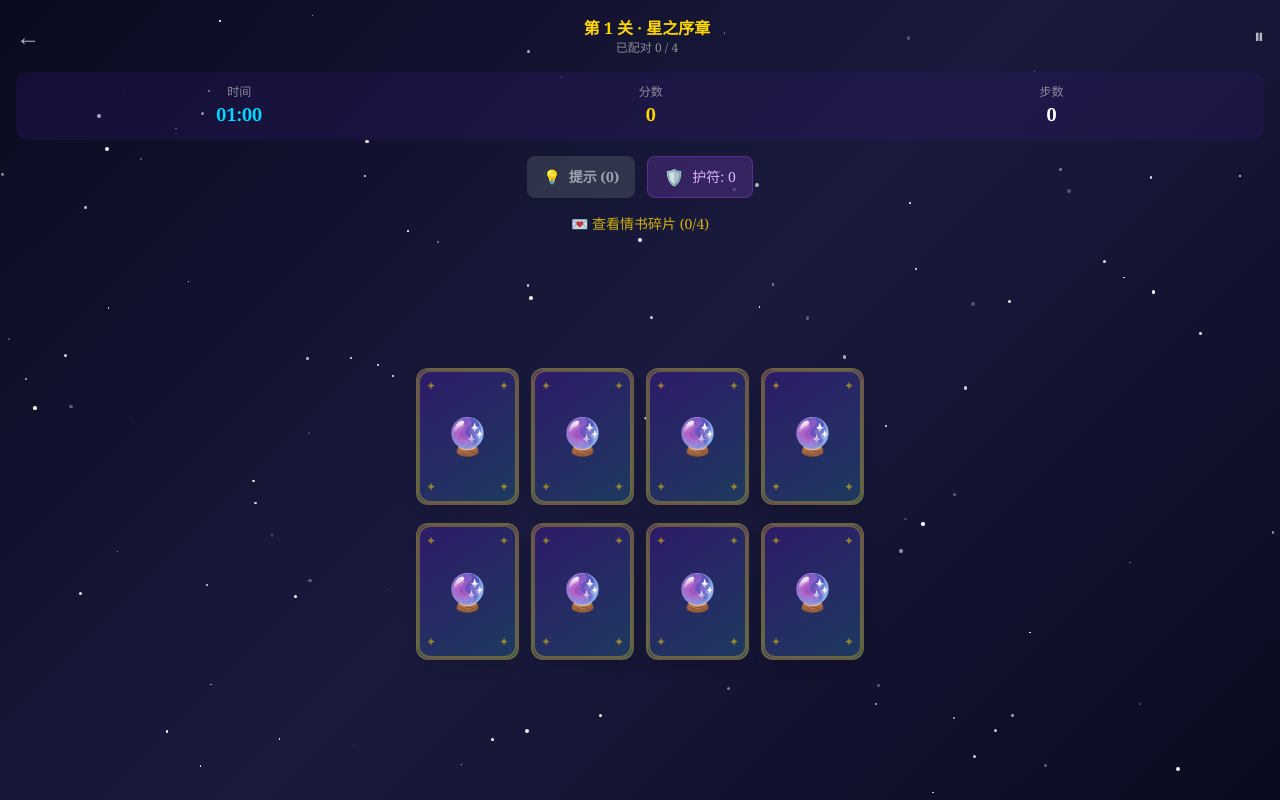
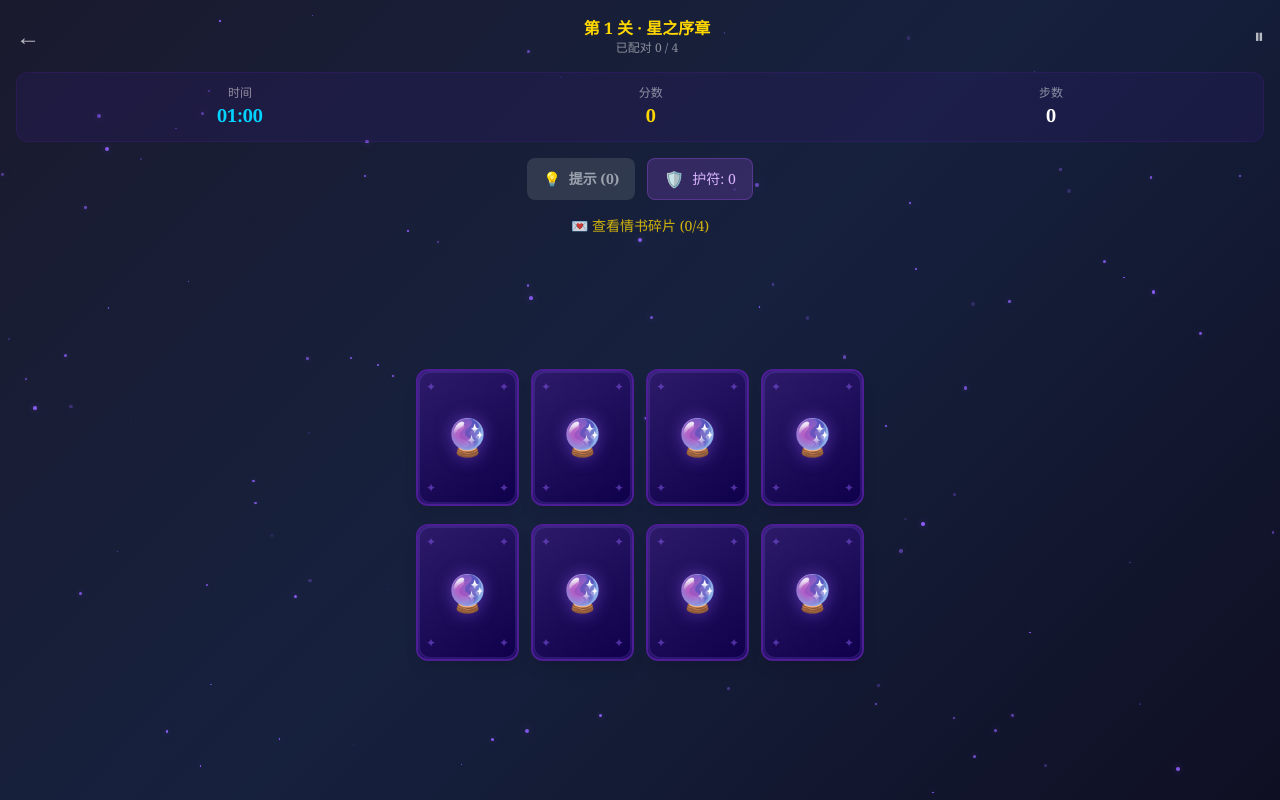
Before and after one commit to StarkXiao/xcf-197, a React (Vite) app: page / in a window 1280 px wide. Both pictures are taken after a click on the button "✨ 开始占卜 ✨". Built offline with nearby package versions, Linux system fonts and the light colour scheme.

Commit message:
.3001042752771291:7a2d6acee9768fe9b5b853da436ab529_6a311f3969838b2c91e8f13b.6a31464669838b2c91e8fe57.6a3146453f0b4e4787cea5ad:Trae CN.T(2026/6/16 20:49:10)

```diff
--- a/src/App.jsx
+++ b/src/App.jsx
@@ -49,7 +49,7 @@ function App() {
   const dailyChallenge = useDailyChallenge();
   const achievements = useAchievements(archive);
   const shop = useShop();
-  const seasonChallenge = useSeasonChallenge();
+  const seasonChallenge = useSeasonChallenge(archive, achievements, shop);
 
   useEffect(() => {
     const savedProgress = localStorage.getItem('starTowerProgress');
@@ -218,6 +218,7 @@ function App() {
   };
 
   const handleOpenAchievements = () => {
+    seasonChallenge.recordPageVisit('achievement');
     setCurrentPage(PAGES.ACHIEVEMENT);
   };
 
@@ -234,6 +235,7 @@ function App() {
   };
 
   const handleOpenShop = () => {
+    seasonChallenge.recordPageVisit('shop');
     setCurrentPage(PAGES.SHOP);
   };
 
@@ -291,9 +293,30 @@ function App() {
 
   const hasNextLevel = currentLevel < LEVELS.length;
 
+  const skinTheme = seasonChallenge?.getCurrentSkinTheme?.() || {
+    background: 'linear-gradient(135deg, #1a1a2e 0%, #16213e 50%, #0f0f23 100%)',
+    cardColor: '#2d1b69',
+    cardBorder: '#4c1d95',
+    textPrimary: '#ffffff',
+    textSecondary: '#a5b4fc',
+    accent: '#8b5cf6',
+    glow: 'rgba(139, 92, 246, 0.5)'
+  };
+
   return (
-    <div className="relative min-h-screen w-full overflow-hidden">
-      <StarryBackground />
+    <div
+      className="relative min-h-screen w-full overflow-hidden"
+      style={{
+        '--skin-bg': skinTheme.background,
+        '--skin-card': skinTheme.cardColor,
+        '--skin-card-border': skinTheme.cardBorder,
+        '--skin-text': skinTheme.textPrimary,
+        '--skin-text-secondary': skinTheme.textSecondary,
+        '--skin-accent': skinTheme.accent,
+        '--skin-glow': skinTheme.glow
+      }}
+    >
+      <StarryBackground skinTheme={skinTheme} />
 
       {currentPage === PAGES.HOME && (
         <HomePage
@@ -323,6 +346,7 @@ function App() {
           onWin={handleWin}
           onLose={handleLose}
           shop={shop}
+          skinTheme={skinTheme}
         />
       )}
 
@@ -367,6 +391,7 @@ function App() {
           dailyChallenge={dailyChallenge}
           onBack={handleBackFromDailyChallenge}
           onComplete={handleDailyChallengeComplete}
+          skinTheme={skinTheme}
         />
       )}
 
@@ -383,6 +408,7 @@ function App() {
           onBack={handleBackFromShop}
           onStartGame={handleStartGameFromShop}
           unlockedLevel={unlockedLevel}
+          seasonChallenge={seasonChallenge}
         />
       )}
 
--- a/src/components/Card.jsx
+++ b/src/components/Card.jsx
@@ -1,6 +1,6 @@
 import { useState, useEffect } from 'react';
 
-const Card = ({ card, onClick, disabled }) => {
+const Card = ({ card, onClick, disabled, skinTheme }) => {
   const [isFlipped, setIsFlipped] = useState(card.isFlipped);
   const [isMatched, setIsMatched] = useState(card.isMatched);
 
@@ -18,6 +18,11 @@ const Card = ({ card, onClick, disabled }) => {
     }
   };
 
+  const cardColor = skinTheme?.cardColor || '#2d1b69';
+  const cardBorderColor = skinTheme?.cardBorder || 'rgba(255, 215, 0, 0.3)';
+  const accentColor = skinTheme?.accent || '#ffd700';
+  const glowColor = skinTheme?.glow || 'rgba(139, 92, 246, 0.5)';
+
   return (
     <button
       className={`card-container w-full aspect-[3/4] cursor-pointer select-none
@@ -31,19 +36,24 @@ const Card = ({ card, onClick, disabled }) => {
       aria-label={isFlipped || isMatched ? card.star.name : '未翻开的星纹卡牌'}
     >
       <div className="card-inner w-full h-full">
-        <div className="card-back shadow-lg w-full h-full">
-          <div className="text-4xl">🔮</div>
-          <div className="absolute inset-0 rounded-xl border-2 border-star-gold/30" />
-          <div className="absolute top-2 left-2 text-star-gold/50 text-xs">✦</div>
-          <div className="absolute top-2 right-2 text-star-gold/50 text-xs">✦</div>
-          <div className="absolute bottom-2 left-2 text-star-gold/50 text-xs">✦</div>
-          <div className="absolute bottom-2 right-2 text-star-gold/50 text-xs">✦</div>
+        <div className="card-back shadow-lg w-full h-full"
+          style={{
+            background: `linear-gradient(145deg, ${cardColor} 0%, ${adjustColor(cardColor, -30)} 100%)`,
+            border: `2px solid ${cardBorderColor}`
+          }}
+        >
+          <div className="text-4xl" style={{ filter: `drop-shadow(0 0 8px ${glowColor})` }}>🔮</div>
+          <div className="absolute inset-0 rounded-xl border-2" style={{ borderColor: `${accentColor}30` }} />
+          <div className="absolute top-2 left-2 text-xs" style={{ color: `${accentColor}80` }}>✦</div>
+          <div className="absolute top-2 right-2 text-xs" style={{ color: `${accentColor}80` }}>✦</div>
+          <div className="absolute bottom-2 left-2 text-xs" style={{ color: `${accentColor}80` }}>✦</div>
+          <div className="absolute bottom-2 right-2 text-xs" style={{ color: `${accentColor}80` }}>✦</div>
         </div>
 
         <div
           className="card-front shadow-lg w-full h-full"
           style={{
-            background: `linear-gradient(145deg, rgba(45, 27, 105, 0.95) 0%, rgba(30, 58, 95, 0.95) 100%)`,
+            background: `linear-gradient(145deg, ${cardColor}ee 0%, ${adjustColor(cardColor, -20)}ee 100%)`,
             border: `2px solid ${card.star.color}`
           }}
         >
@@ -69,4 +79,13 @@ const Card = ({ card, onClick, disabled }) => {
   );
 };
 
+function adjustColor(hex, amount) {
+  if (!hex || !hex.startsWith('#')) return hex;
+  const num = parseInt(hex.slice(1), 16);
+  const r = Math.min(255, Math.max(0, (num >> 16) + amount));
+  const g = Math.min(255, Math.max(0, ((num >> 8) & 0x00FF) + amount));
+  const b = Math.min(255, Math.max(0, (num & 0x0000FF) + amount));
+  return `#${(r << 16 | g << 8 | b).toString(16).padStart(6, '0')}`;
+}
+
 export default Card;
--- a/src/components/StarryBackground.jsx
+++ b/src/components/StarryBackground.jsx
@@ -1,7 +1,17 @@
-import { useEffect, useState } from 'react';
+import { useEffect, useState, useMemo } from 'react';
 
-const StarryBackground = () => {
+const StarryBackground = ({ skinTheme }) => {
   const [stars, setStars] = useState([]);
+
+  const starColor = useMemo(() => {
+    if (!skinTheme?.accent) return '#fff';
+    return skinTheme.accent;
+  }, [skinTheme]);
+
+  const glowColor = useMemo(() => {
+    if (!skinTheme?.glow) return 'rgba(139, 92, 246, 0.3)';
+    return skinTheme.glow;
+  }, [skinTheme]);
 
   useEffect(() => {
     const generateStars = () => {
@@ -22,7 +32,7 @@ const StarryBackground = () => {
   }, []);
 
   return (
-    <div className="star-bg">
+    <div className="star-bg" style={{ background: skinTheme?.background || undefined }}>
       {stars.map(star => (
         <div
           key={star.id}
@@ -33,7 +43,9 @@ const StarryBackground = () => {
             width: `${star.size}px`,
             height: `${star.size}px`,
             animationDelay: `${star.delay}s`,
-            animationDuration: `${star.duration + 1}s`
+            animationDuration: `${star.duration + 1}s`,
+            background: starColor,
+            boxShadow: `0 0 ${star.size * 2}px ${glowColor}`
           }}
         />
       ))}
--- a/src/hooks/useSeasonChallenge.js
+++ b/src/hooks/useSeasonChallenge.js
@@ -419,15 +419,22 @@ export const useSeasonChallenge = (archive, achievements, shop) => {
       saveSeasonChallenge({ completedTasks: newCompleted });
     }
 
+    setTimeout(() => {
+      checkTaskCompletion();
+    }, 100);
+
     return newlyCompleted;
-  }, [currentSeason, completedTasks, dailyTasks, weeklyTasks, challengeTasks, saveSeasonChallenge]);
+  }, [currentSeason, completedTasks, dailyTasks, weeklyTasks, challengeTasks, saveSeasonChallenge, checkTaskCompletion]);
 
   const recordShopSpend = useCallback((amount) => {
     const newStats = { ...seasonStats };
     newStats.shopSpend += amount;
     setSeasonStats(newStats);
     saveSeasonChallenge({ seasonStats: newStats });
-  }, [seasonStats, saveSeasonChallenge]);
+    setTimeout(() => {
+      checkTaskCompletion();
+    }, 100);
+  }, [seasonStats, saveSeasonChallenge, checkTaskCompletion]);
 
   const claimTaskReward = useCallback((taskId) => {
     if (claimedTasks[taskId] || !completedTasks[taskId]) {
--- a/src/index.css
+++ b/src/index.css
@@ -16,7 +16,7 @@ html, body, #root {
 
 body {
   font-family: 'Georgia', serif;
-  background: linear-gradient(135deg, #0a0a1f 0%, #1a1a3e 50%, #0a0a1f 100%);
+  background: var(--skin-bg, linear-gradient(135deg, #0a0a1f 0%, #1a1a3e 50%, #0a0a1f 100%));
   color: #fff;
   -webkit-font-smoothing: antialiased;
   -moz-osx-font-smoothing: grayscale;
@@ -56,8 +56,8 @@ body {
 }
 
 .card-back {
-  background: linear-gradient(145deg, #2d1b69 0%, #1e3a5f 100%);
-  border: 2px solid rgba(255, 215, 0, 0.3);
+  background: linear-gradient(145deg, var(--skin-card, #2d1b69) 0%, var(--skin-card-dark, #1e3a5f) 100%);
+  border: 2px solid var(--skin-card-border, rgba(255, 215, 0, 0.3));
 }
 
 .card-matched {
@@ -127,7 +127,7 @@ body {
 }
 
 .glow-text {
-  text-shadow: 0 0 10px #ffd700, 0 0 20px #ffd700, 0 0 30px #ffd700;
+  text-shadow: 0 0 10px var(--skin-accent, #ffd700), 0 0 20px var(--skin-accent, #ffd700), 0 0 30px var(--skin-accent, #ffd700);
 }
 
 .btn-star {
@@ -164,14 +164,14 @@ body {
 }
 
 .modal-content {
-  background: linear-gradient(145deg, #1a1a3e 0%, #2d1b69 100%);
-  border: 2px solid rgba(255, 215, 0, 0.5);
+  background: linear-gradient(145deg, #1a1a3e 0%, var(--skin-card, #2d1b69) 100%);
+  border: 2px solid var(--skin-accent, rgba(255, 215, 0, 0.5));
   border-radius: 16px;
   padding: 32px;
   max-width: 90%;
   max-height: 90%;
   overflow-y: auto;
-  box-shadow: 0 0 30px rgba(255, 215, 0, 0.3);
+  box-shadow: 0 0 30px var(--skin-glow, rgba(255, 215, 0, 0.3));
   animation: modalIn 0.3s ease-out;
 }
 
@@ -293,8 +293,8 @@ body {
   width: 12px;
   height: 12px;
   border-radius: 50%;
-  background: #ffd700;
-  box-shadow: 0 0 10px #ffd700, 0 0 20px #ffd700;
+  background: var(--skin-accent, #ffd700);
+  box-shadow: 0 0 10px var(--skin-accent, #ffd700), 0 0 20px var(--skin-accent, #ffd700);
   animation: pulse 2s ease-in-out infinite;
 }
 
--- a/src/pages/DailyChallengeGamePage.jsx
+++ b/src/pages/DailyChallengeGamePage.jsx
@@ -22,7 +22,7 @@ const createDailyChallengeLevel = (config) => {
   };
 };
 
-const DailyChallengeGamePage = ({ dailyChallenge, onBack, onComplete }) => {
+const DailyChallengeGamePage = ({ dailyChallenge, onBack, onComplete, skinTheme }) => {
   const challengeConfig = dailyChallenge.getChallengeConfig();
   const [challengeLevel] = useState(() => createDailyChallengeLevel(challengeConfig));
   const [showThemeModal, setShowThemeModal] = useState(true);
@@ -294,6 +294,7 @@ const DailyChallengeGamePage = ({ dailyChallenge, onBack, onComplete }) => {
               card={card}
               onClick={handleCardClick}
               disabled={isLocked || (gameStatus !== 'playing' && gameStatus !== 'idle')}
+              skinTheme={skinTheme}
             />
           ))}
         </div>
--- a/src/pages/DivinationShopPage.jsx
+++ b/src/pages/DivinationShopPage.jsx
@@ -3,7 +3,7 @@ import ShopItem from '../components/ShopItem';
 import Modal from '../components/Modal';
 import { SHOP_CATEGORIES, SHOP_TIPS, CURRENCY_INFO, getItemEffectInfo, getRarityInfo, LEVELS, getLevelById } from '../data/gameData';
 
-const DivinationShopPage = ({ shop, onBack, onStartGame, unlockedLevel = 999 }) => {
+const DivinationShopPage = ({ shop, onBack, onStartGame, unlockedLevel = 999, seasonChallenge }) => {
   const [activeTab, setActiveTab] = useState('shop');
   const [showDetailModal, setShowDetailModal] = useState(false);
   const [selectedItem, setSelectedItem] = useState(null);
@@ -42,6 +42,9 @@ const DivinationShopPage = ({ shop, onBack, onStartGame, unlockedLevel = 999 })
 
   const handlePurchase = (itemId, quantity = 1) => {
     const result = shop.purchaseItem(itemId, quantity);
+    if (result.success && seasonChallenge) {
+      seasonChallenge.recordShopSpend(result.price);
+    }
     showMessage(result.message, result.success ? 'success' : 'error');
   };
 
--- a/src/pages/GamePage.jsx
+++ b/src/pages/GamePage.jsx
@@ -6,7 +6,7 @@ import { useTimer } from '../hooks/useTimer';
 import { useScore } from '../hooks/useScore';
 import { getLevelById, ITEM_EFFECT_TYPES, getItemEffectInfo, getShopItemById } from '../data/gameData';
 
-const GamePage = ({ levelId, onBack, onWin, onLose, shop }) => {
+const GamePage = ({ levelId, onBack, onWin, onLose, shop, skinTheme }) => {
   const level = getLevelById(levelId);
   const [showLetterModal, setShowLetterModal] = useState(false);
   const [showPauseModal, setShowPauseModal] = useState(false);
@@ -273,7 +273,12 @@ const GamePage = ({ levelId, onBack, onWin, onLose, shop }) => {
         </div>
       )}
 
-      <div className="flex justify-around items-center mb-4 bg-star-purple/30 rounded-xl p-3">
+      <div className="flex justify-around items-center mb-4 rounded-xl p-3"
+        style={{
+          backgroundColor: `${skinTheme?.cardColor || '#2d1b69'}4d`,
+          border: `1px solid ${skinTheme?.cardBorder || '#4c1d95'}40`
+        }}
+      >
         <div className="text-center">
           <div className="text-xs text-white/50">时间</div>
           <div className={`text-lg font-bold ${timeLeft <= 10 ? 'text-red-400 animate-pulse' : 'text-star-cyan'}`}>
@@ -361,6 +366,7 @@ const GamePage = ({ levelId, onBack, onWin, onLose, shop }) => {
                 card={card}
                 onClick={handleCardClick}
                 disabled={isLocked || (gameStatus !== 'playing' && gameStatus !== 'idle')}
+                skinTheme={skinTheme}
               />
             </div>
           ))}
```
